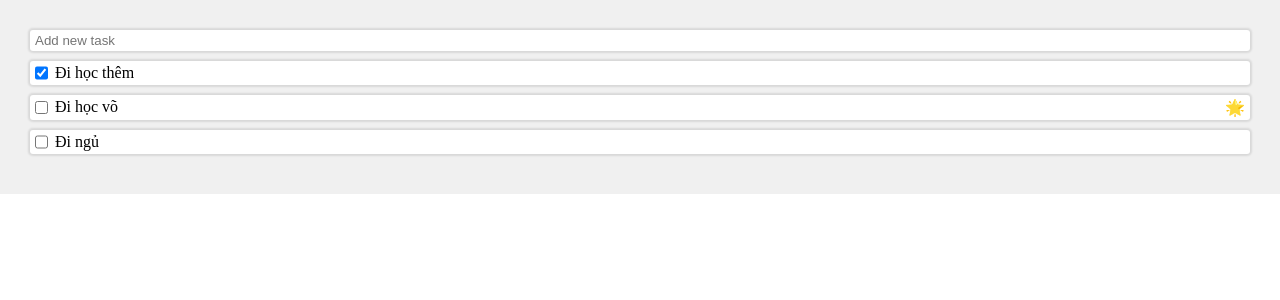
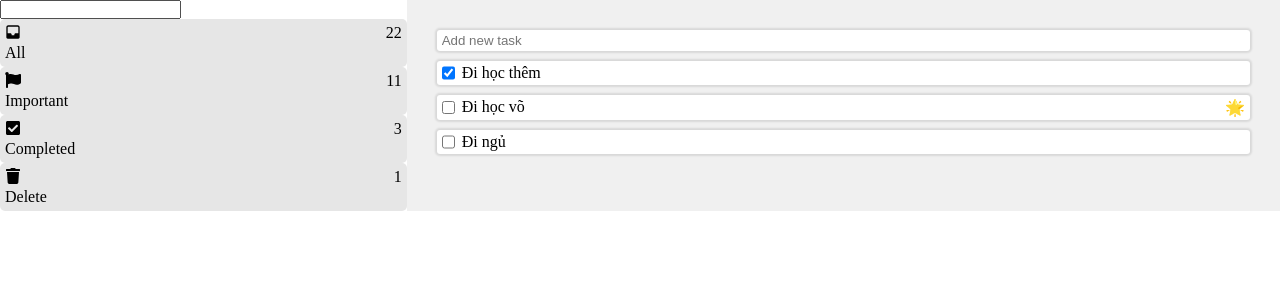
Before and after one commit to shin-tran/todo-app, a React (Vite) app: page / in a window 1280 px wide. Shown: the top 300 px of the page. Built offline with nearby package versions, Linux system fonts and the light colour scheme.

Commit message:
feat: add FilterPanel component with filter options and integrate react-icons

```diff
--- a/package.json
+++ b/package.json
@@ -11,7 +11,8 @@
   },
   "dependencies": {
     "react": "^19.0.0",
-    "react-dom": "^19.0.0"
+    "react-dom": "^19.0.0",
+    "react-icons": "^5.5.0"
   },
   "devDependencies": {
     "@eslint/js": "^9.21.0",
--- a/src/App.jsx
+++ b/src/App.jsx
@@ -2,6 +2,7 @@ import { useRef, useState } from "react";
 import "./App.css";
 import TodoItem from "./components/TodoItem";
 import Sidebar from "./components/Sidebar";
+import FilterPanel from "./components/FilterPanel";
 
 function App() {
   const [todoList, setTodoList] = useState([
@@ -59,7 +60,7 @@ function App() {
 
   return (
     <div className="container">
-
+      <FilterPanel />
       <div className="main-content">
         <input
           ref={inputRef}
--- a/src/components/FilterPanel.jsx
+++ b/src/components/FilterPanel.jsx
@@ -1,5 +1,7 @@
 import React from "react";
-import "../styles/FilterPanel.css"
+import "../styles/FilterPanel.css";
+import { CgInbox } from "react-icons/cg";
+import { FaCheckSquare, FaFlag, FaTrash } from "react-icons/fa";
 
 const FilterPanel = () => {
   return (
@@ -8,10 +10,31 @@ const FilterPanel = () => {
       <>
         <div className="filter-item">
           <div className="filter-name">
-            <img src="" alt="" />
+            <CgInbox />
             <p>All</p>
           </div>
           <p>22</p>
+        </div>
+        <div className="filter-item">
+          <div className="filter-name">
+            <FaFlag />
+            <p>Important</p>
+          </div>
+          <p>11</p>
+        </div>
+        <div className="filter-item">
+          <div className="filter-name">
+            <FaCheckSquare />
+            <p>Completed</p>
+          </div>
+          <p>3</p>
+        </div>
+        <div className="filter-item">
+          <div className="filter-name">
+            <FaTrash />
+            <p>Delete</p>
+          </div>
+          <p>1</p>
         </div>
       </>
     </div>
--- a/src/styles/FilterPanel.css
+++ b/src/styles/FilterPanel.css
@@ -0,0 +1,11 @@
+.filter-panel {
+  background-color: #fff;
+}
+
+.filter-item {
+  background-color: #e6e6e6;
+  border-radius: 5px;
+  padding: 5px;
+  display: flex;
+  justify-content: space-between;
+}
```
Also changed, not shown: 1 other file (tests, documents, lock files or other folders).
